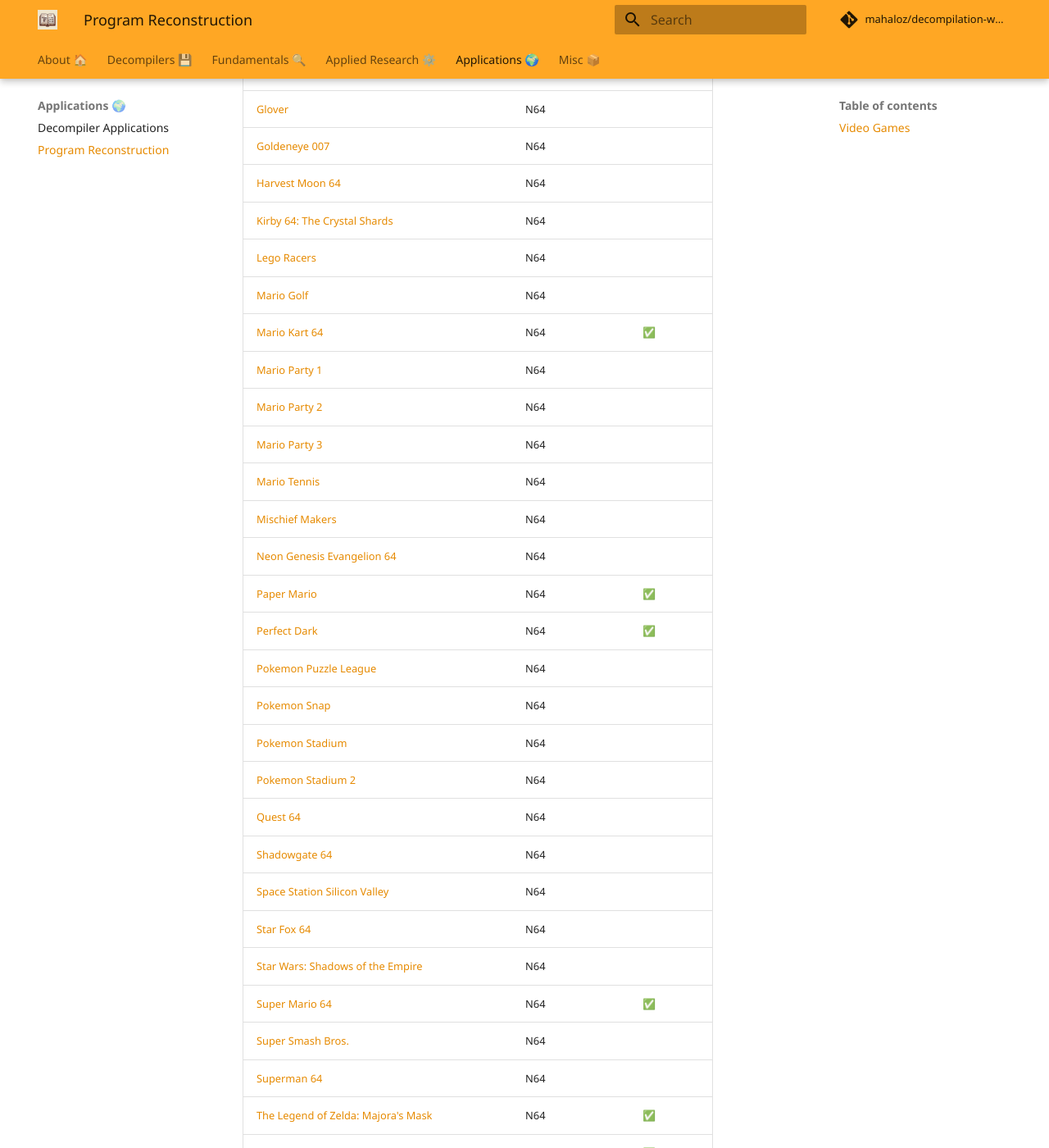
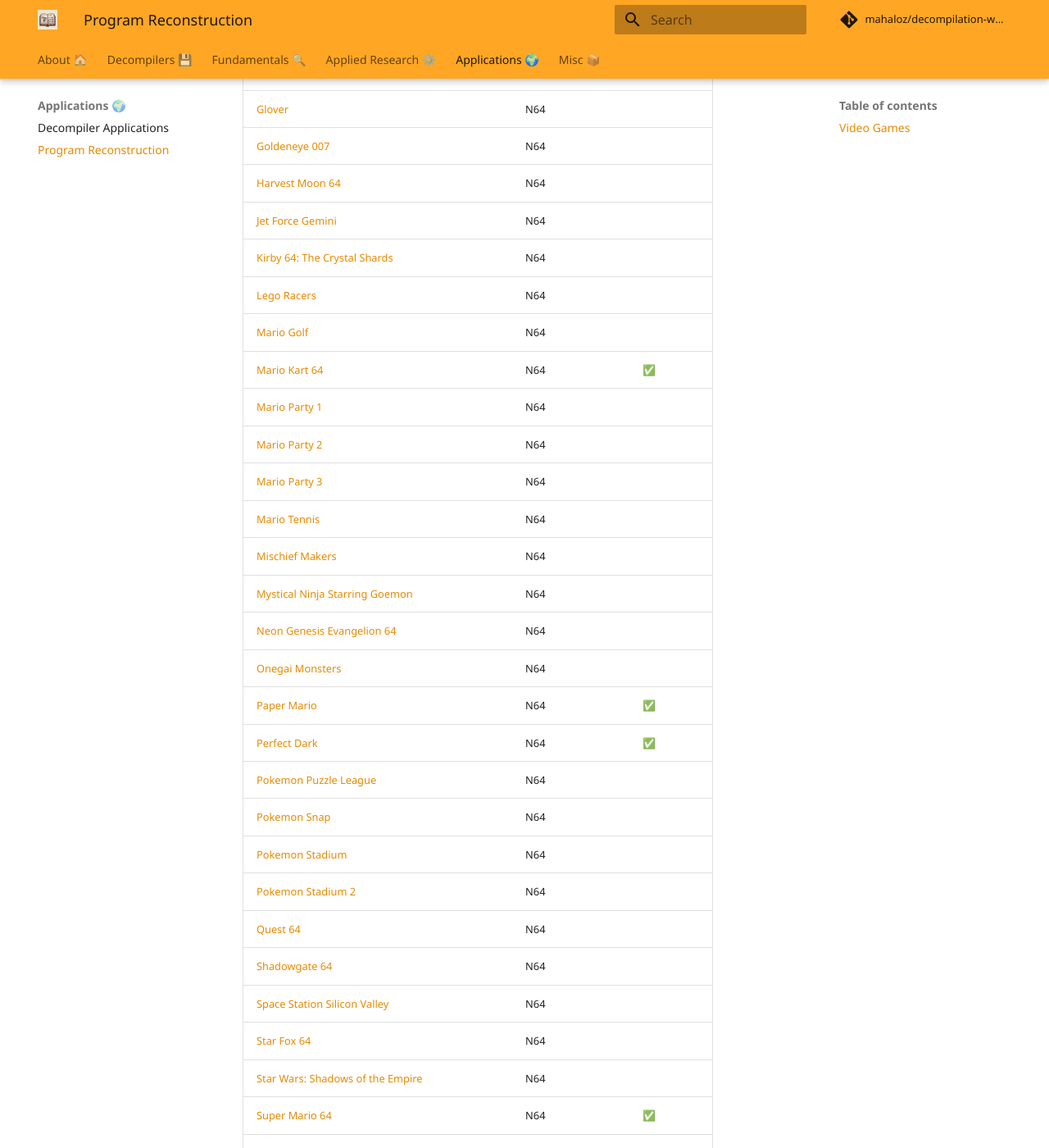
Before and after one commit to mahaloz/decompilation-wiki, an MkDocs documentation site: the page built from docs/applications/program-reconstruction.md, in a window 1280 px wide and 1400 px high, scrolled down 5364 px. Shown: the whole window at 82% size. Built offline with MkDocs 1.6.1 and Material for MkDocs 9.7.7, drawn with Linux system fonts in a browser that asks for light colours; comment, search, counter and statistics services are not loaded.

Commit message:
Update program-reconstruction.md (#33)

```diff
--- a/docs/applications/program-reconstruction.md
+++ b/docs/applications/program-reconstruction.md
@@ -122,6 +122,7 @@
 | [Glover](https://github.com/rainchus/glover)                                                                      | N64               |           |
 | [Goldeneye 007](https://gitlab.com/kholdfuzion/goldeneye_src)                                                     | N64               |           |
 | [Harvest Moon 64](https://github.com/harvestwhisperer/hm64-decomp)                                                | N64               |           |
+| [Jet Force Gemini](https://github.com/ryan-myers/jet-force-gemini)                                                | N64               |           |
 | [Kirby 64: The Crystal Shards](https://github.com/kirby64ret/kirby64)                                             | N64               |           |
 | [Lego Racers](https://github.com/marijnvdwerf/lego-racers)                                                        | N64               |           |
 | [Mario Golf](https://github.com/monde-lointain/mariogolf64)                                                       | N64               |           |
@@ -131,7 +132,9 @@
 | [Mario Party 3](https://github.com/mariopartyrd/marioparty3)                                                      | N64               |           |
 | [Mario Tennis](https://github.com/dellm-79/mariotennis64)                                                         | N64               |           |
 | [Mischief Makers](https://github.com/drahsid/mischief-makers)                                                     | N64               |           |
+| [Mystical Ninja Starring Goemon](https://github.com/klorfmorf/mnsg)                                               | N64               |           |
 | [Neon Genesis Evangelion 64](https://github.com/farisawan-2000/evangelion)                                        | N64               |           |
+| [Onegai Monsters](https://github.com/ryan-myers/onegaimonsters)                                                   | N64               |           |
 | [Paper Mario](https://github.com/pmret/papermario)                                                                | N64               | ✅         |
 | [Perfect Dark](https://gitlab.com/ryandwyer/perfect-dark)                                                         | N64               | ✅         |
 | [Pokemon Puzzle League](https://github.com/angheloalf/puzzleleague64)                                             | N64               |           |
```
